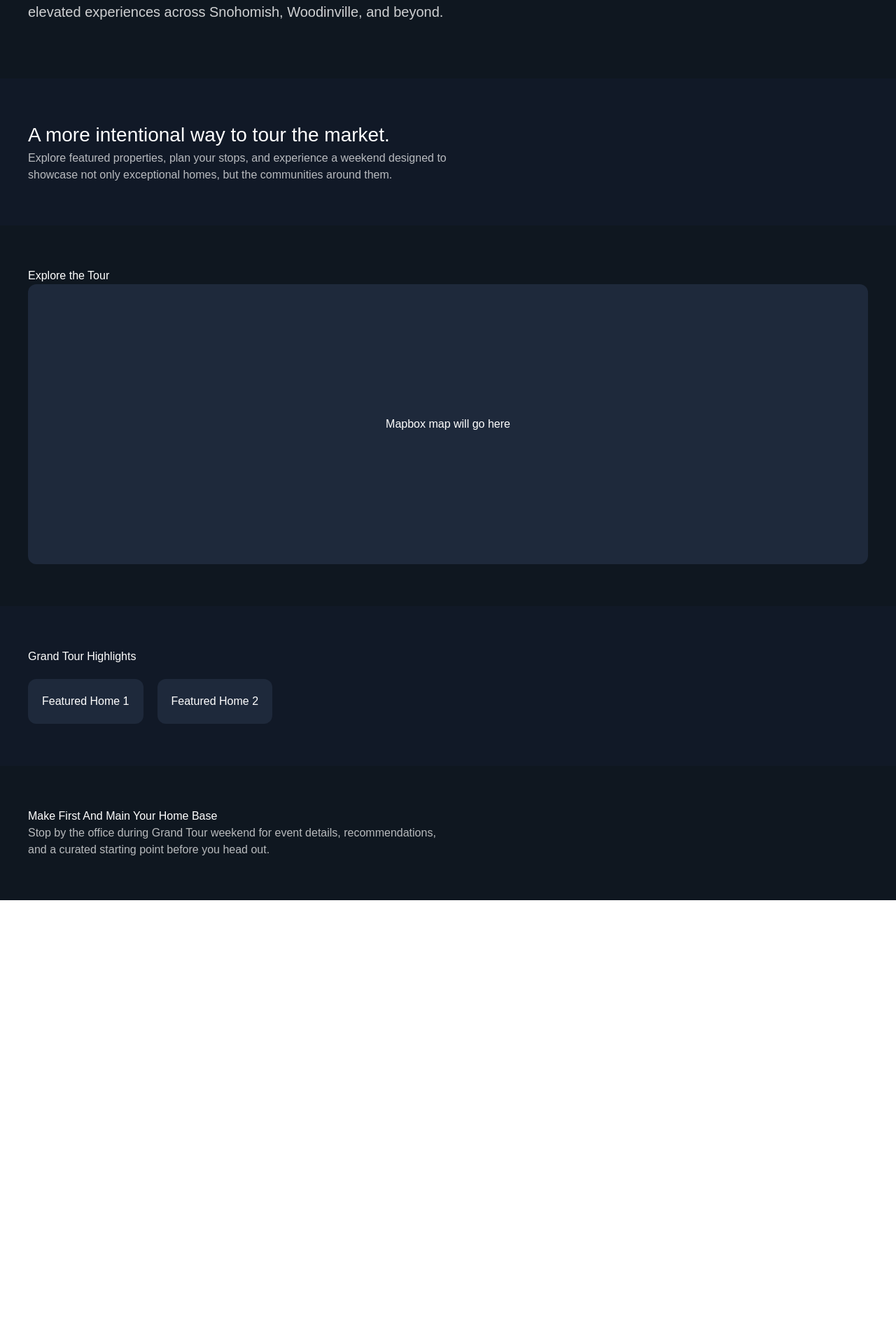
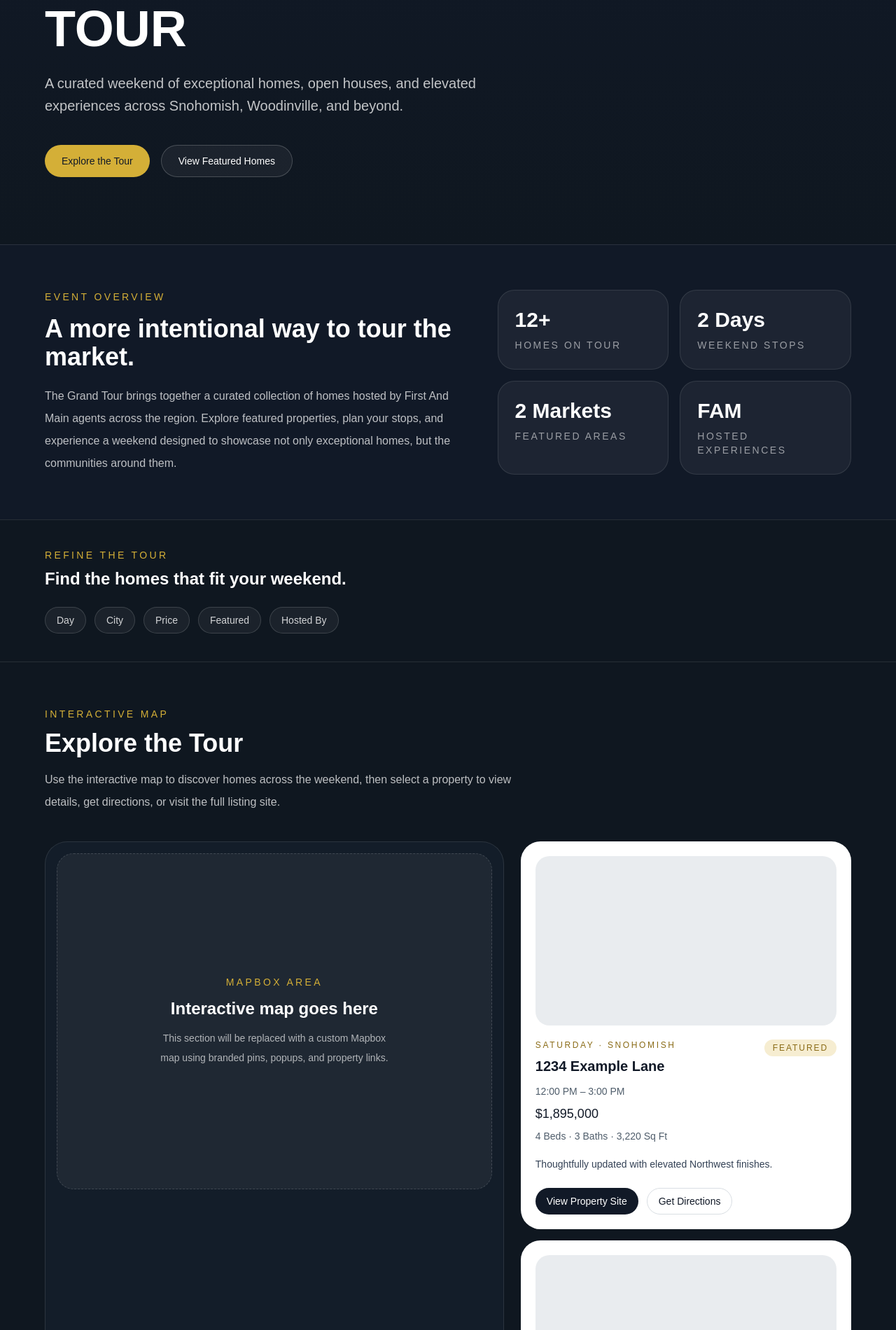
Before and after one commit to maddiecahill/fam-grand-tour, a Next.js app: page / in a window 1280 px wide. Shown: the part 200-2100 px from the top of the page at 70% size. Before the commit the page ends 1486 px from the top, so only its background shows below. Built offline with nearby package versions, Linux system fonts and the light colour scheme.

Commit message:
Upgrade homepage to luxury layout

```diff
--- a/app/page.tsx
+++ b/app/page.tsx
@@ -1,61 +1,248 @@
 export default function Home() {
   return (
-    <main style={{ fontFamily: "Arial, sans-serif", background: "#0f1720", color: "white" }}>
+    <main className="min-h-screen bg-[#0f1720] text-white">
+      <section className="border-b border-white/10 bg-[linear-gradient(180deg,#111927_0%,#0f1720_100%)] px-6 py-24 md:px-12">
+        <div className="mx-auto max-w-6xl">
+          <p className="mb-4 text-sm uppercase tracking-[0.28em] text-white/60">
+            Presented by First And Main
+          </p>
+          <h1 className="max-w-4xl text-5xl font-semibold leading-tight md:text-7xl md:leading-[1.02]">
+            FIRST AND MAIN GRAND TOUR
+          </h1>
+          <p className="mt-6 max-w-2xl text-lg leading-8 text-white/75 md:text-xl">
+            A curated weekend of exceptional homes, open houses, and elevated
+            experiences across Snohomish, Woodinville, and beyond.
+          </p>
 
-      {/* HERO */}
-      <section style={{ padding: "80px 40px" }}>
-        <h1 style={{ fontSize: "48px", marginBottom: "20px" }}>
-          FIRST AND MAIN GRAND TOUR
-        </h1>
-        <p style={{ fontSize: "20px", maxWidth: "600px", opacity: 0.8 }}>
-          A curated weekend of exceptional homes, open houses, and elevated experiences across Snohomish, Woodinville, and beyond.
-        </p>
-      </section>
-
-      {/* INTRO */}
-      <section style={{ padding: "60px 40px", background: "#111927" }}>
-        <h2 style={{ fontSize: "28px" }}>A more intentional way to tour the market.</h2>
-        <p style={{ maxWidth: "600px", opacity: 0.7 }}>
-          Explore featured properties, plan your stops, and experience a weekend designed to showcase not only exceptional homes, but the communities around them.
-        </p>
-      </section>
-
-      {/* MAP PLACEHOLDER */}
-      <section style={{ padding: "60px 40px" }}>
-        <h2>Explore the Tour</h2>
-        <div style={{
-          height: "400px",
-          background: "#1e293b",
-          display: "flex",
-          alignItems: "center",
-          justifyContent: "center",
-          borderRadius: "12px"
-        }}>
-          <p>Mapbox map will go here</p>
-        </div>
-      </section>
-
-      {/* FEATURED */}
-      <section style={{ padding: "60px 40px", background: "#111927" }}>
-        <h2>Grand Tour Highlights</h2>
-        <div style={{ display: "flex", gap: "20px", marginTop: "20px" }}>
-          <div style={{ background: "#1e293b", padding: "20px", borderRadius: "12px" }}>
-            Featured Home 1
-          </div>
-          <div style={{ background: "#1e293b", padding: "20px", borderRadius: "12px" }}>
-            Featured Home 2
+          <div className="mt-10 flex flex-col gap-4 sm:flex-row">
+            <button className="rounded-full bg-[#d4af37] px-6 py-3 text-sm font-medium text-[#111927]">
+              Explore the Tour
+            </button>
+            <button className="rounded-full border border-white/20 bg-white/5 px-6 py-3 text-sm font-medium text-white">
+              View Featured Homes
+            </button>
           </div>
         </div>
       </section>
 
-      {/* OFFICE */}
-      <section style={{ padding: "60px 40px" }}>
-        <h2>Make First And Main Your Home Base</h2>
-        <p style={{ maxWidth: "600px", opacity: 0.7 }}>
-          Stop by the office during Grand Tour weekend for event details, recommendations, and a curated starting point before you head out.
-        </p>
+      <section className="bg-[#111927] px-6 py-16 md:px-12">
+        <div className="mx-auto grid max-w-6xl gap-10 md:grid-cols-[1.2fr_1fr]">
+          <div>
+            <p className="text-sm uppercase tracking-[0.24em] text-[#d4af37]">
+              Event Overview
+            </p>
+            <h2 className="mt-4 text-3xl font-semibold md:text-4xl">
+              A more intentional way to tour the market.
+            </h2>
+            <p className="mt-5 max-w-2xl text-base leading-8 text-white/72">
+              The Grand Tour brings together a curated collection of homes hosted
+              by First And Main agents across the region. Explore featured
+              properties, plan your stops, and experience a weekend designed to
+              showcase not only exceptional homes, but the communities around
+              them.
+            </p>
+          </div>
+
+          <div className="grid grid-cols-2 gap-4">
+            {[
+              ["12+", "Homes on Tour"],
+              ["2 Days", "Weekend Stops"],
+              ["2 Markets", "Featured Areas"],
+              ["FAM", "Hosted Experiences"],
+            ].map(([value, label]) => (
+              <div
+                key={label}
+                className="rounded-3xl border border-white/10 bg-white/5 p-6"
+              >
+                <div className="text-3xl font-semibold">{value}</div>
+                <div className="mt-2 text-sm uppercase tracking-[0.18em] text-white/55">
+                  {label}
+                </div>
+              </div>
+            ))}
+          </div>
+        </div>
       </section>
 
+      <section className="border-y border-white/10 bg-[#0f1720] px-6 py-10 md:px-12">
+        <div className="mx-auto max-w-6xl">
+          <p className="text-sm uppercase tracking-[0.24em] text-[#d4af37]">
+            Refine the Tour
+          </p>
+          <h3 className="mt-2 text-2xl font-semibold">
+            Find the homes that fit your weekend.
+          </h3>
+
+          <div className="mt-6 flex flex-wrap gap-3">
+            {["Day", "City", "Price", "Featured", "Hosted By"].map((filter) => (
+              <button
+                key={filter}
+                className="rounded-full border border-white/15 bg-white/5 px-4 py-2 text-sm text-white/80"
+              >
+                {filter}
+              </button>
+            ))}
+          </div>
+        </div>
+      </section>
+
+      <section className="bg-[#0f1720] px-6 py-16 md:px-12">
+        <div className="mx-auto max-w-6xl">
+          <p className="text-sm uppercase tracking-[0.24em] text-[#d4af37]">
+            Interactive Map
+          </p>
+          <h2 className="mt-3 text-3xl font-semibold md:text-4xl">
+            Explore the Tour
+          </h2>
+          <p className="mt-4 max-w-2xl text-base leading-8 text-white/72">
+            Use the interactive map to discover homes across the weekend, then
+            select a property to view details, get directions, or visit the full
+            listing site.
+          </p>
+
+          <div className="mt-10 grid gap-6 lg:grid-cols-[1.25fr_0.9fr]">
+            <div className="rounded-[2rem] border border-white/10 bg-[#131d29] p-4">
+              <div className="flex h-[480px] items-center justify-center rounded-[1.5rem] border border-dashed border-white/15 bg-white/5 text-center">
+                <div className="max-w-sm px-6">
+                  <p className="text-sm uppercase tracking-[0.24em] text-[#d4af37]">
+                    Mapbox Area
+                  </p>
+                  <h3 className="mt-3 text-2xl font-semibold">
+                    Interactive map goes here
+                  </h3>
+                  <p className="mt-3 text-sm leading-7 text-white/65">
+                    This section will be replaced with a custom Mapbox map using
+                    branded pins, popups, and property links.
+                  </p>
+                </div>
+              </div>
+            </div>
+
+            <div className="space-y-4">
+              {[
+                {
+                  title: "1234 Example Lane",
+                  city: "Snohomish",
+                  day: "Saturday",
+                  time: "12:00 PM – 3:00 PM",
+                  price: "$1,895,000",
+                  details: "4 Beds · 3 Baths · 3,220 Sq Ft",
+                  featured: true,
+                  hook: "Thoughtfully updated with elevated Northwest finishes.",
+                },
+                {
+                  title: "56 Vineyard View Drive",
+                  city: "Woodinville",
+                  day: "Sunday",
+                  time: "1:00 PM – 4:00 PM",
+                  price: "$2,475,000",
+                  details: "5 Beds · 4 Baths · 4,180 Sq Ft",
+                  featured: true,
+                  hook: "Wine country living with designer interiors and room to gather.",
+                },
+              ].map((home) => (
+                <div
+                  key={home.title}
+                  className="rounded-[1.75rem] border border-white/10 bg-white p-5 text-[#111927]"
+                >
+                  <div className="aspect-[16/9] rounded-[1.25rem] bg-[#e9ecef]" />
+                  <div className="mt-5 flex items-start justify-between gap-4">
+                    <div>
+                      <p className="text-xs uppercase tracking-[0.22em] text-[#8a6b16]">
+                        {home.day} · {home.city}
+                      </p>
+                      <h3 className="mt-2 text-xl font-semibold">{home.title}</h3>
+                    </div>
+                    {home.featured && (
+                      <span className="rounded-full bg-[#f6edd1] px-3 py-1 text-xs font-medium uppercase tracking-[0.16em] text-[#8a6b16]">
+                        Featured
+                      </span>
+                    )}
+                  </div>
+                  <p className="mt-3 text-sm text-[#4f5d6b]">{home.time}</p>
+                  <p className="mt-2 text-lg font-medium">{home.price}</p>
+                  <p className="mt-2 text-sm text-[#4f5d6b]">{home.details}</p>
+                  <p className="mt-4 text-sm leading-7 text-[#334155]">{home.hook}</p>
+
+                  <div className="mt-5 flex flex-wrap gap-3">
+                    <button className="rounded-full bg-[#111927] px-4 py-2 text-sm font-medium text-white">
+                      View Property Site
+                    </button>
+                    <button className="rounded-full border border-[#d9dee3] px-4 py-2 text-sm font-medium text-[#111927]">
+                      Get Directions
+                    </button>
+                  </div>
+                </div>
+              ))}
+            </div>
+          </div>
+        </div>
+      </section>
+
+      <section className="border-y border-white/10 bg-[#111927] px-6 py-16 md:px-12">
+        <div className="mx-auto max-w-6xl">
+          <p className="text-sm uppercase tracking-[0.24em] text-[#d4af37]">
+            Signature Properties
+          </p>
+          <h2 className="mt-3 text-3xl font-semibold md:text-4xl">
+            Grand Tour Highlights
+          </h2>
+          <p className="mt-4 max-w-2xl text-base leading-8 text-white/72">
+            A curated collection of standout homes featured throughout the
+            weekend.
+          </p>
+
+          <div className="mt-10 grid gap-6 md:grid-cols-2 xl:grid-cols-3">
+            {["Featured Home One", "Featured Home Two", "Featured Home Three"].map(
+              (item) => (
+                <div
+                  key={item}
+                  className="overflow-hidden rounded-[2rem] border border-white/10 bg-[#182332]"
+                >
+                  <div className="aspect-[4/3] bg-[linear-gradient(135deg,#d9dde3,#b8c1cc)]" />
+                  <div className="p-6">
+                    <p className="text-xs uppercase tracking-[0.22em] text-[#d4af37]">
+                      Snohomish
+                    </p>
+                    <h3 className="mt-3 text-2xl font-semibold">{item}</h3>
+                    <p className="mt-3 text-white/72">
+                      A refined property selected as part of this weekend’s Grand Tour.
+                    </p>
+                  </div>
+                </div>
+              )
+            )}
+          </div>
+        </div>
+      </section>
+
+      <section className="bg-[#0f1720] px-6 py-16 md:px-12">
+        <div className="mx-auto grid max-w-6xl gap-8 md:grid-cols-2">
+          <div className="min-h-[320px] rounded-[2rem] bg-[linear-gradient(135deg,#d5d9e0,#aab4c0)]" />
+          <div className="flex flex-col justify-center">
+            <p className="text-sm uppercase tracking-[0.24em] text-[#d4af37]">
+              First And Main Hub
+            </p>
+            <h2 className="mt-3 text-3xl font-semibold md:text-4xl">
+              Make First And Main Your Home Base
+            </h2>
+            <p className="mt-5 max-w-xl text-base leading-8 text-white/72">
+              Stop by the office during Grand Tour weekend for event details,
+              featured home recommendations, and a curated starting point before
+              you head out.
+            </p>
+
+            <div className="mt-8 flex flex-wrap gap-3">
+              <button className="rounded-full bg-[#d4af37] px-5 py-3 text-sm font-medium text-[#111927]">
+                Get Office Directions
+              </button>
+              <button className="rounded-full border border-white/20 bg-white/5 px-5 py-3 text-sm font-medium text-white">
+                Contact Our Team
+              </button>
+            </div>
+          </div>
+        </div>
+      </section>
     </main>
   );
 }
```
